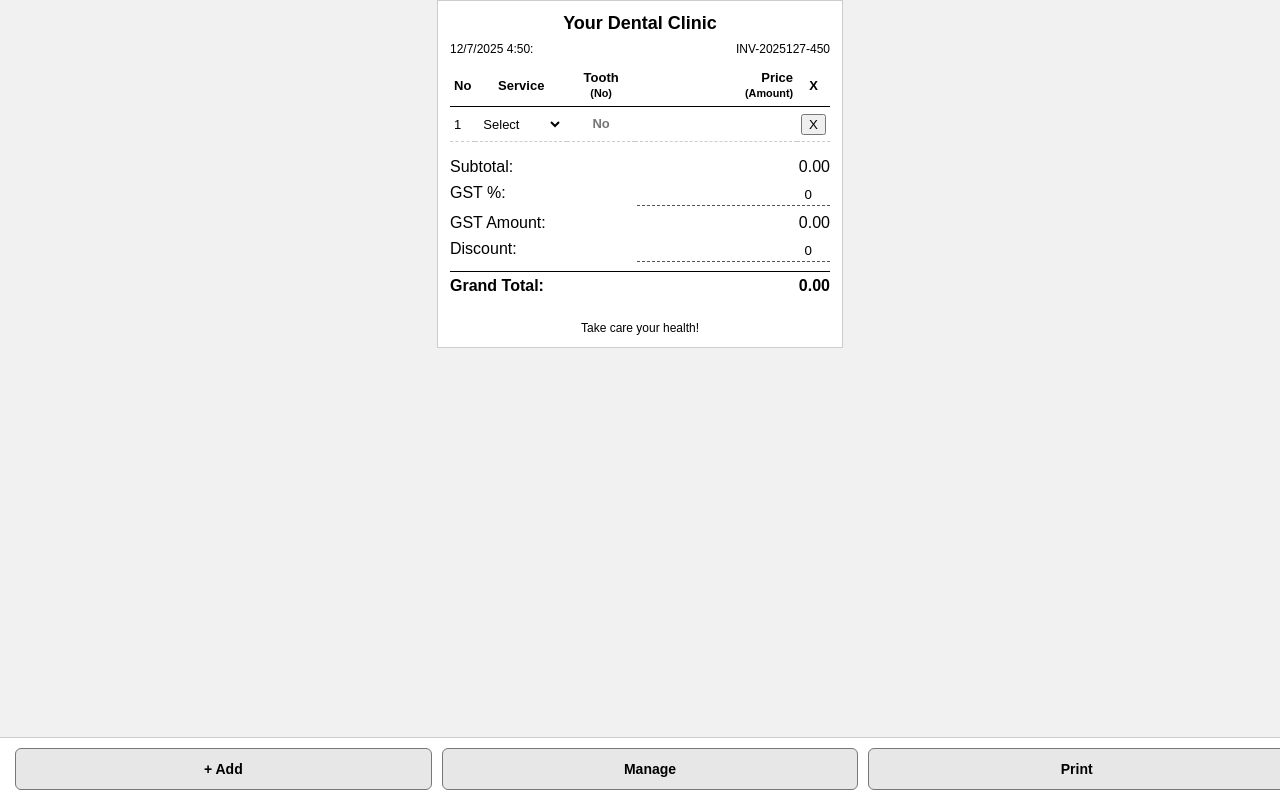
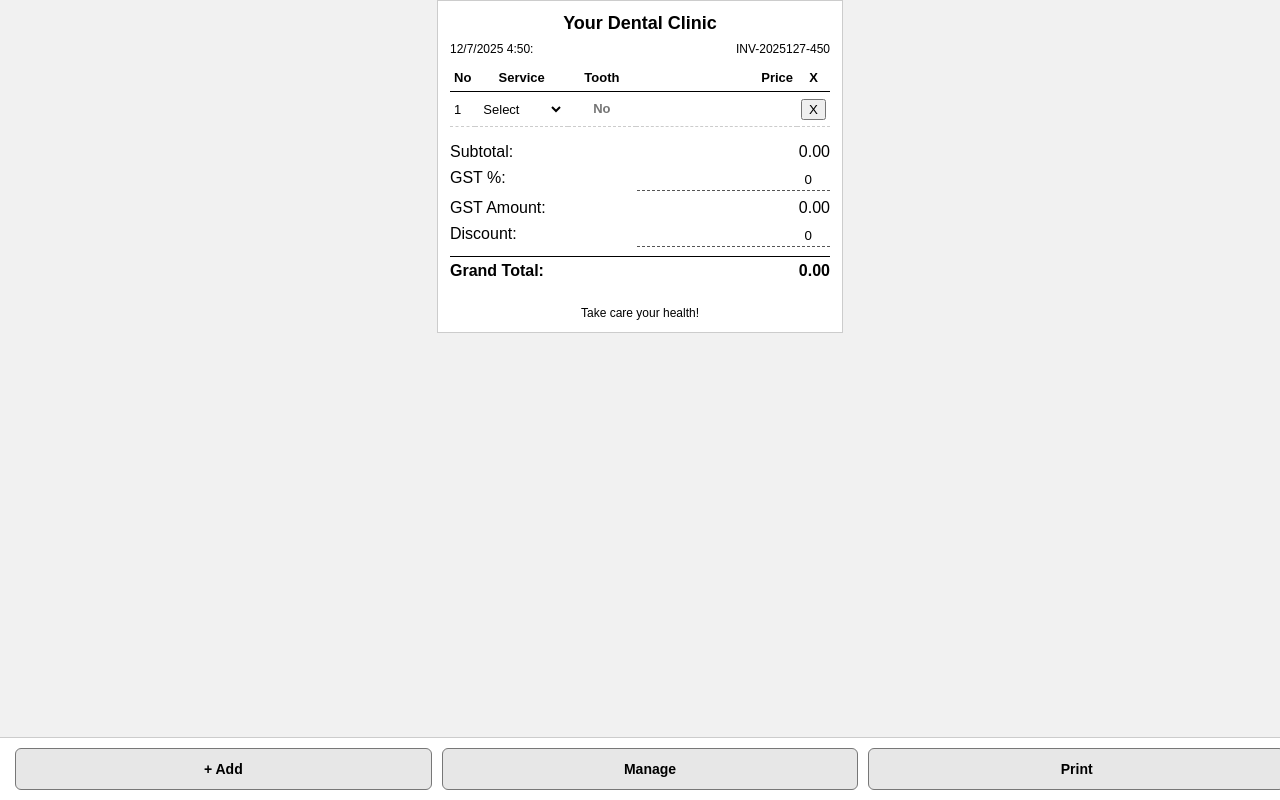
Before and after one commit to Asiasiva/VRV, a plain HTML site: page index.html in a window 1280 px wide. Drawn offline with Linux system fonts and the light colour scheme.

Commit message:
Update index.html

```diff
--- a/index.html
+++ b/index.html
@@ -174,8 +174,8 @@
             <tr>
                 <th>No</th>
                 <th>Service</th>
-                <th class="tooth-col">Tooth<br><small>(No)</small></th>
-                <th class="text-right">Price<br><small>(Amount)</small></th>
+                <th class="tooth-col">Tooth<br><small></small></th>
+                <th class="text-right">Price<br><small></small></th>
                 <th class="no-print">X</th>
             </tr>
         </thead>
```
